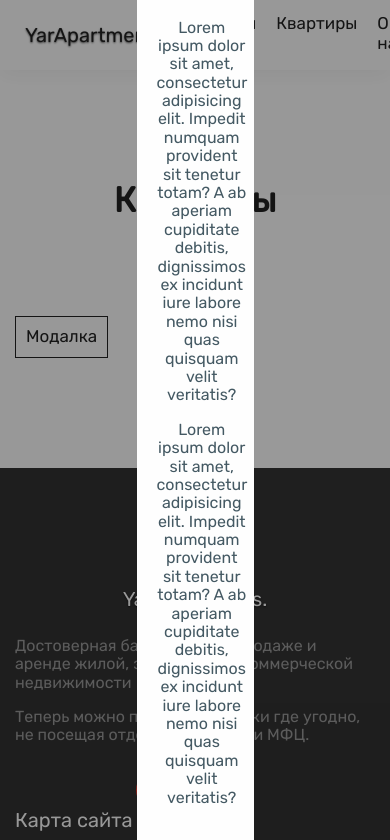
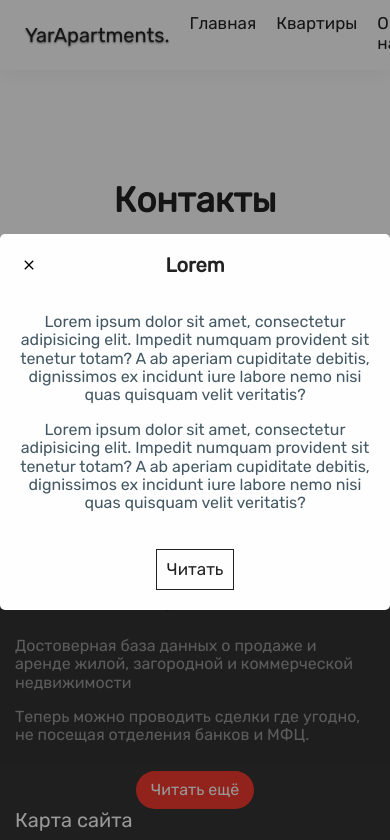
Before and after one commit to Hastle/YarApartments, a React app in the folder react-apartments/: page /contacts in a window 390 px wide. Both pictures are taken after a click on the button "Модалка". Shown: the top 840 px of the page. Built offline with nearby package versions, Linux system fonts and the light colour scheme.

Commit message:
adaptive modal component for mobile devices

```diff
--- a/react-apartments/src/components/modals/Modal.js
+++ b/react-apartments/src/components/modals/Modal.js
@@ -4,7 +4,7 @@ import Styles from './modal.sass';
 const Modal = ({active, setActive, title, body, footer}) =>{
     return (
         <div className={active ? "modal active" : "modal"} onClick={() => setActive(false)}>
-            <div className="modal-content" onClick={e => e.stopPropagation()}>
+            <div className="modal-content col-md-4" onClick={e => e.stopPropagation()}>
                 <div className="modal-header">
                     <button className="close-btn" onClick={() => setActive(false)}><MdClose/></button>
                     <h4>{title}</h4>
--- a/react-apartments/src/components/modals/modal.sass
+++ b/react-apartments/src/components/modals/modal.sass
@@ -24,7 +24,6 @@
 	flex-direction: column
 	border-radius: 5px
 	text-align: center
-	width: 30vw
 	background: $white
 	padding: 20px
 .modal-header
```
